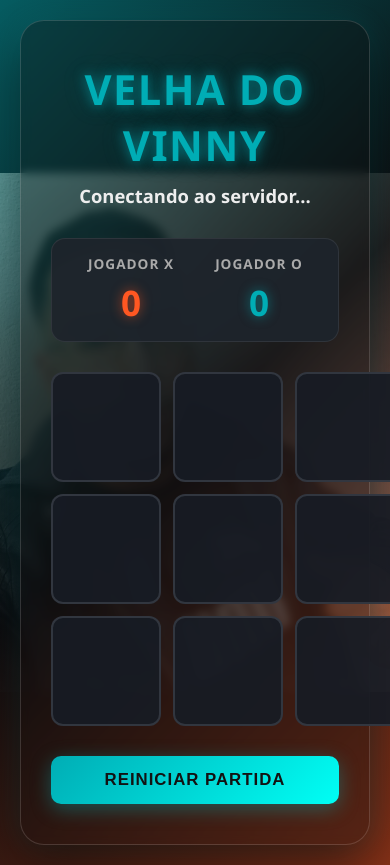
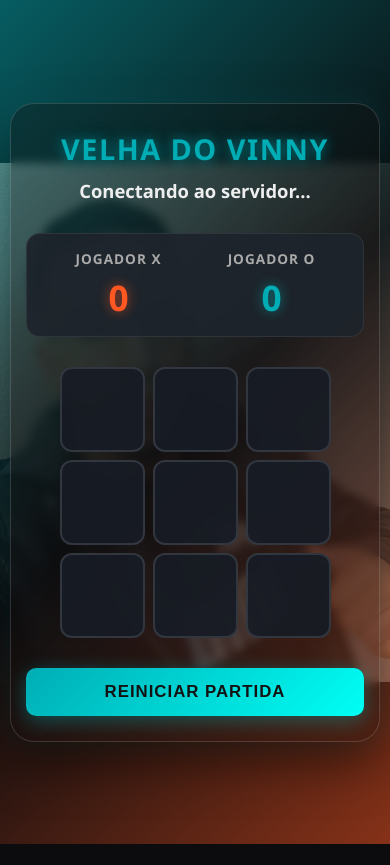
Before and after one commit to vinnypereira777/jogo-da-velha, a website: page public/index.html in a window 390 px wide. After the commit the page ends 844 px from the top, so only its background shows below. Drawn offline with Linux system fonts and the light colour scheme.

Commit message:
design: tornando o tabuleiro responsivo para celulares

```diff
--- a/public/style.css
+++ b/public/style.css
@@ -176,3 +176,29 @@ h1 {
 .reset-btn:active {
     transform: scale(0.98);
 }
+/* === AJUSTE PARA CELULARES (Telas menores de 480px) === */
+@media (max-width: 480px) {
+    body {
+        padding: 10px; /* Reduz o espaço nas bordas da tela */
+    }
+
+    .container {
+        padding: 25px 15px; /* Deixa o contêiner mais compacto no celular */
+        max-width: 100%; /* Garante que o contêiner não passe da tela */
+    }
+
+    h1 {
+        font-size: 1.8rem; /* Diminui um pouco o título para não quebrar linha */
+    }
+
+    .board {
+        grid-template-columns: repeat(3, 85px); /* Diminui os quadradinhos de 110px para 85px no celular */
+        grid-gap: 8px; /* Diminui um pouco o espaço entre eles */
+    }
+
+    .cell {
+        width: 85px; /* Encaixa a largura no celular */
+        height: 85px; /* Encaixa a altura no celular */
+        font-size: 2.2rem; /* Diminui um pouco o tamanho do X e do O */
+    }
+}
```
